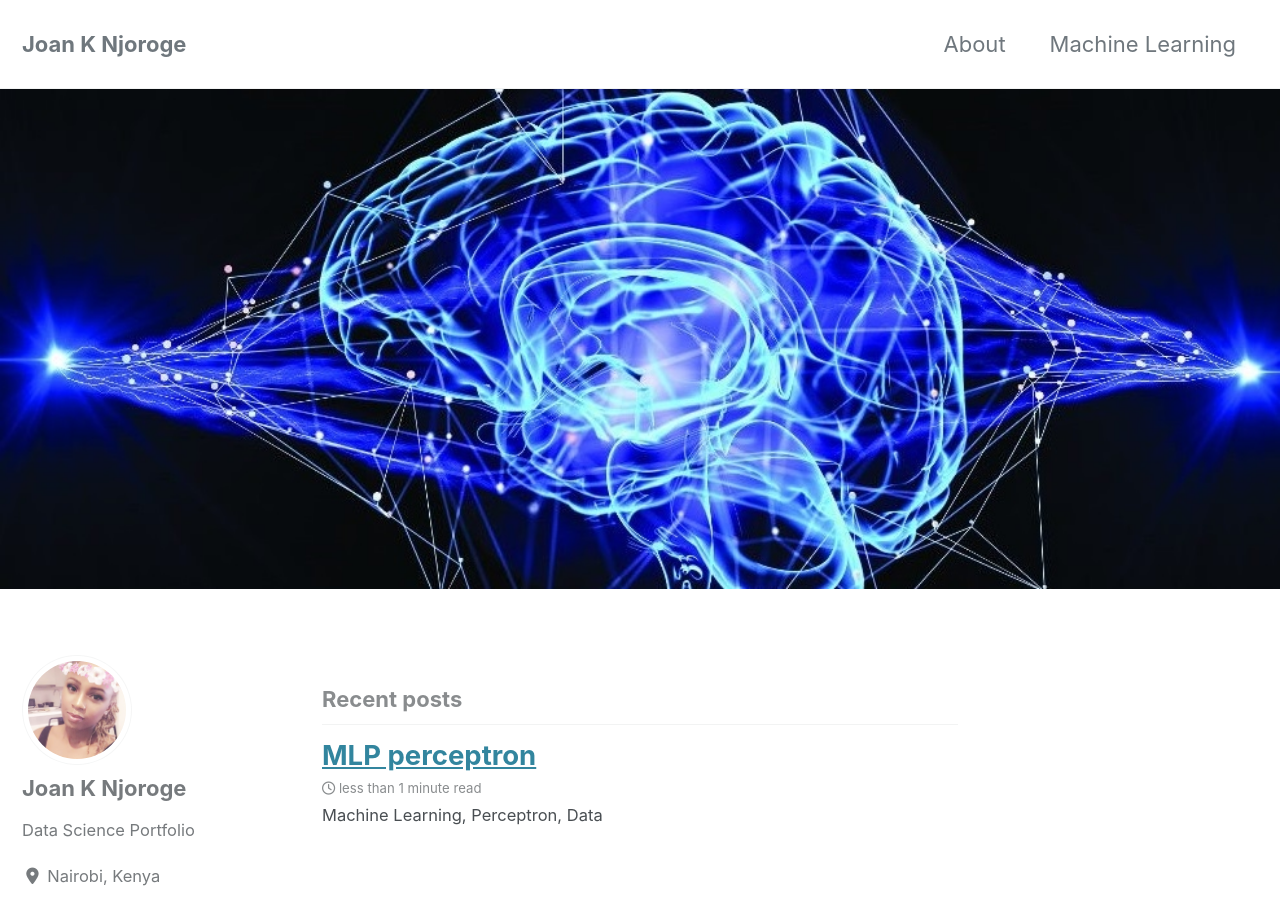
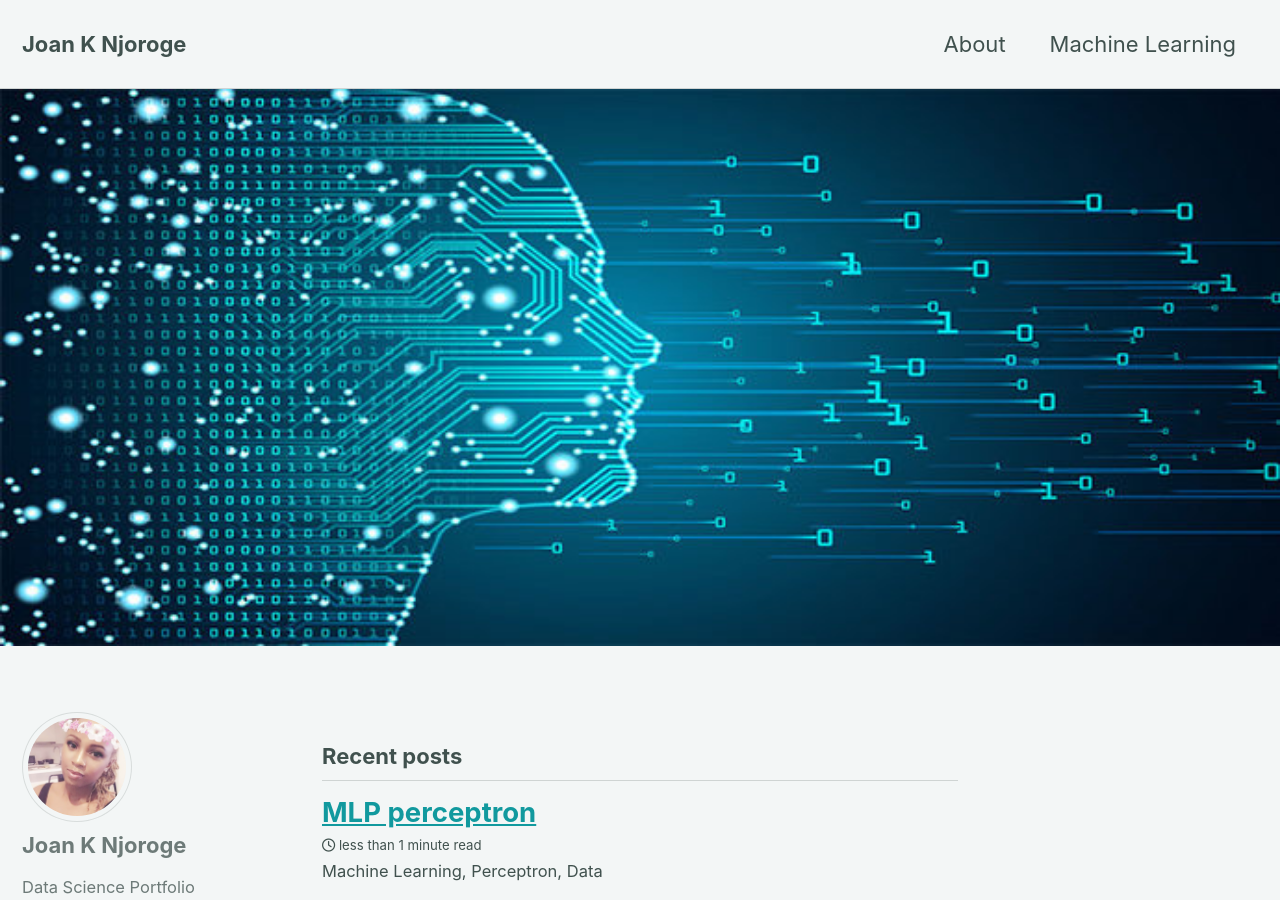
Before and after one commit to kafura0/kafura0.git2, a Jekyll site: the page built from index.html, in a window 1280 px wide and 900 px high. Built offline with Jekyll 4.4.1, drawn with Linux system fonts in a browser that asks for light colours; cached includes are drawn as plain includes; nearby versions of some CDN libraries; the list of posts is cut into pages by our own code.

Commit message:
new github portfolio

```diff
--- a/_config.yml
+++ b/_config.yml
@@ -12,7 +12,7 @@
 
 # theme                  : "minimal-mistakes-jekyll"
 # remote_theme           : "mmistakes/minimal-mistakes"
-minimal_mistakes_skin    : "default" # "air", "aqua", "contrast", "dark", "dirt", "neon", "mint", "plum", "sunrise"
+minimal_mistakes_skin    : "mint" # "air", "aqua", "contrast", "dark", "dirt", "neon", "mint", "plum", "sunrise"
 
 # Site Settings
 locale                   : "en-US"
--- a/index.html
+++ b/index.html
@@ -2,5 +2,5 @@
 layout: home
 author_profile: true
 header:
-    image: "/images/deep-dive2.jpg"
+    image: "/images/rsz_getty.jpg"
 ---
```
Also changed, not shown: images/rsz_getty.jpg (added).
